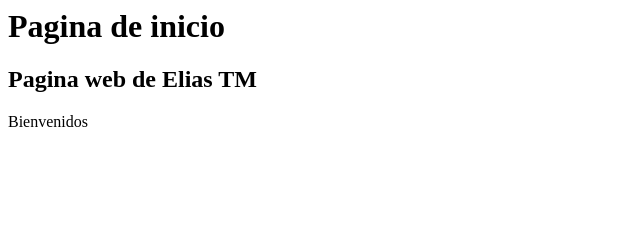
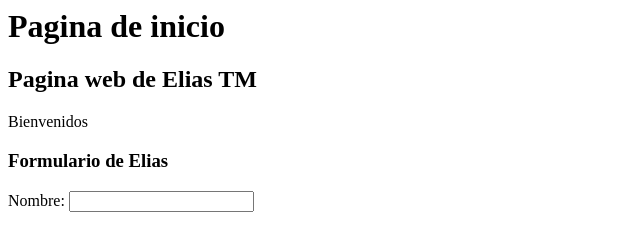
Before and after one commit to EllieUs23/pruebaEvaluable-Elias, a plain HTML site: page index.html in a window 1280 px wide. Shown: the whole page, without its empty margins (0-640 px from the left). Drawn offline with Linux system fonts and the light colour scheme.

Commit message:
Añadimos formulario a index.html

```diff
--- a/index.html
+++ b/index.html
@@ -4,5 +4,13 @@
 	<h1>Pagina de inicio</h1>
 	<h2>Pagina web de Elias TM</h2>
 	<p>Bienvenidos<p>
+
+	<h3>Formulario de Elias</h3>
+	<form action="/enviar-datos" method="post">
+		<div>
+			<label for="nombre">Nombre:</label>
+			<input type="text" id="nombre" name="nombre" required>
+		</div>
+	</form>
 </body>
 </html>
```
